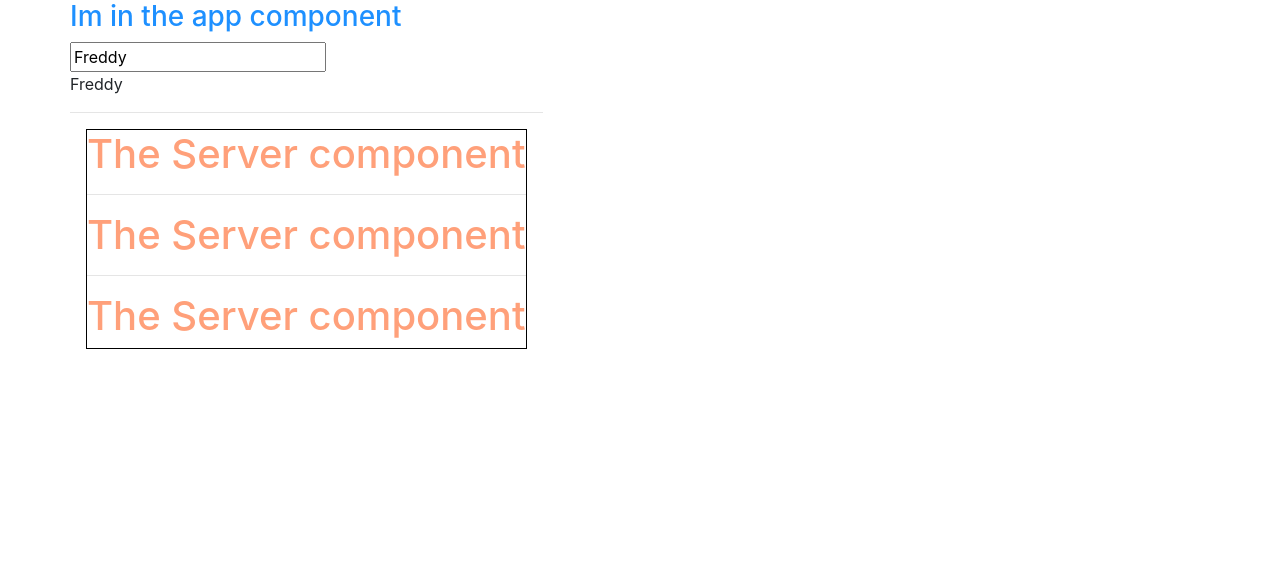
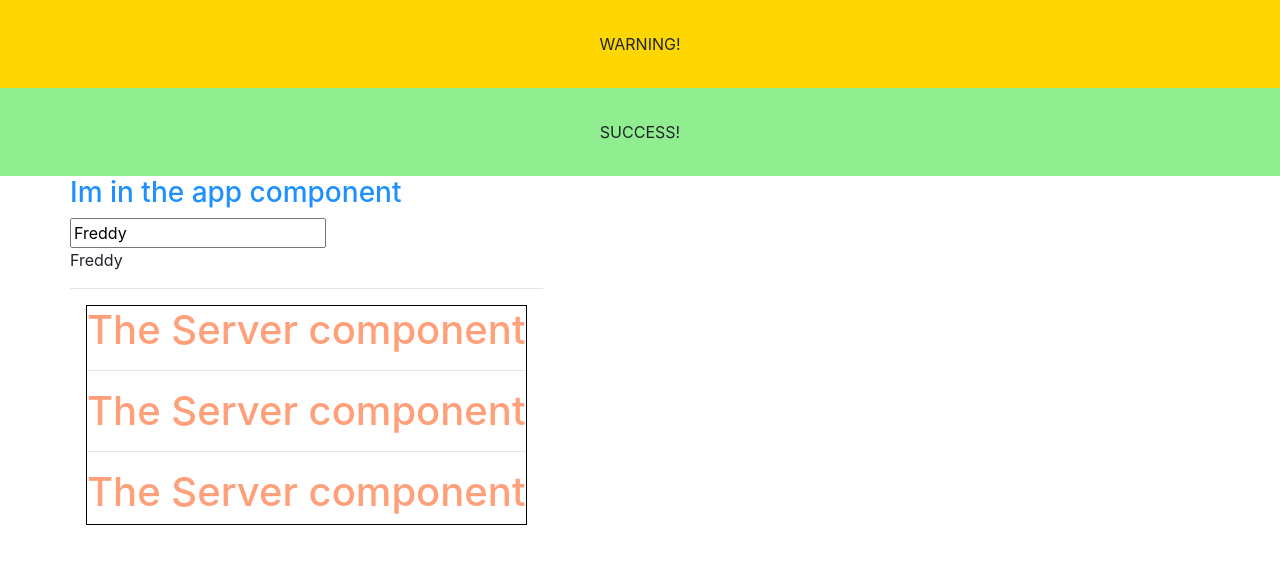
Before and after one commit to freddysilber/angular-sandbox, an Angular app: page / in a window 1280 px wide. Shown: the top 564 px of the page. Built offline with nearby package versions, Linux system fonts and the light colour scheme.

Commit message:
ng g c alert components

```diff
--- a/src/app/app.component.html
+++ b/src/app/app.component.html
@@ -1,3 +1,5 @@
+<app-warning-alert></app-warning-alert>
+<app-success-alert></app-success-alert>
 <div class="container">
 	<div class="row">
 		<div class="col-xs-12">
--- /dev/null
+++ b/src/app/success-alert/success-alert.component.css
@@ -0,0 +1,5 @@
+.success {
+	padding: 2rem;
+	background-color: lightgreen;
+	text-align: center;
+}
--- /dev/null
+++ b/src/app/success-alert/success-alert.component.html
@@ -0,0 +1 @@
+<div class="success">SUCCESS!</div>
--- /dev/null
+++ b/src/app/success-alert/success-alert.component.ts
@@ -0,0 +1,15 @@
+import { Component, OnInit } from '@angular/core';
+
+@Component({
+  selector: 'app-success-alert',
+  templateUrl: './success-alert.component.html',
+  styleUrls: ['./success-alert.component.css']
+})
+export class SuccessAlertComponent implements OnInit {
+
+  constructor() { }
+
+  ngOnInit(): void {
+  }
+
+}
--- /dev/null
+++ b/src/app/warning-alert/warning-alert.component.css
@@ -0,0 +1,5 @@
+.warning {
+	padding: 2rem;
+	background-color: gold;
+	text-align: center;
+}
--- /dev/null
+++ b/src/app/warning-alert/warning-alert.component.html
@@ -0,0 +1 @@
+<div class="warning">WARNING!</div>
--- /dev/null
+++ b/src/app/warning-alert/warning-alert.component.ts
@@ -0,0 +1,15 @@
+import { Component, OnInit } from '@angular/core';
+
+@Component({
+  selector: 'app-warning-alert',
+  templateUrl: './warning-alert.component.html',
+  styleUrls: ['./warning-alert.component.css']
+})
+export class WarningAlertComponent implements OnInit {
+
+  constructor() { }
+
+  ngOnInit(): void {
+  }
+
+}
```
Also changed, not shown: src/app/app.module.ts (+6 -2 lines), 2 other files (tests, documents, lock files or other folders).
